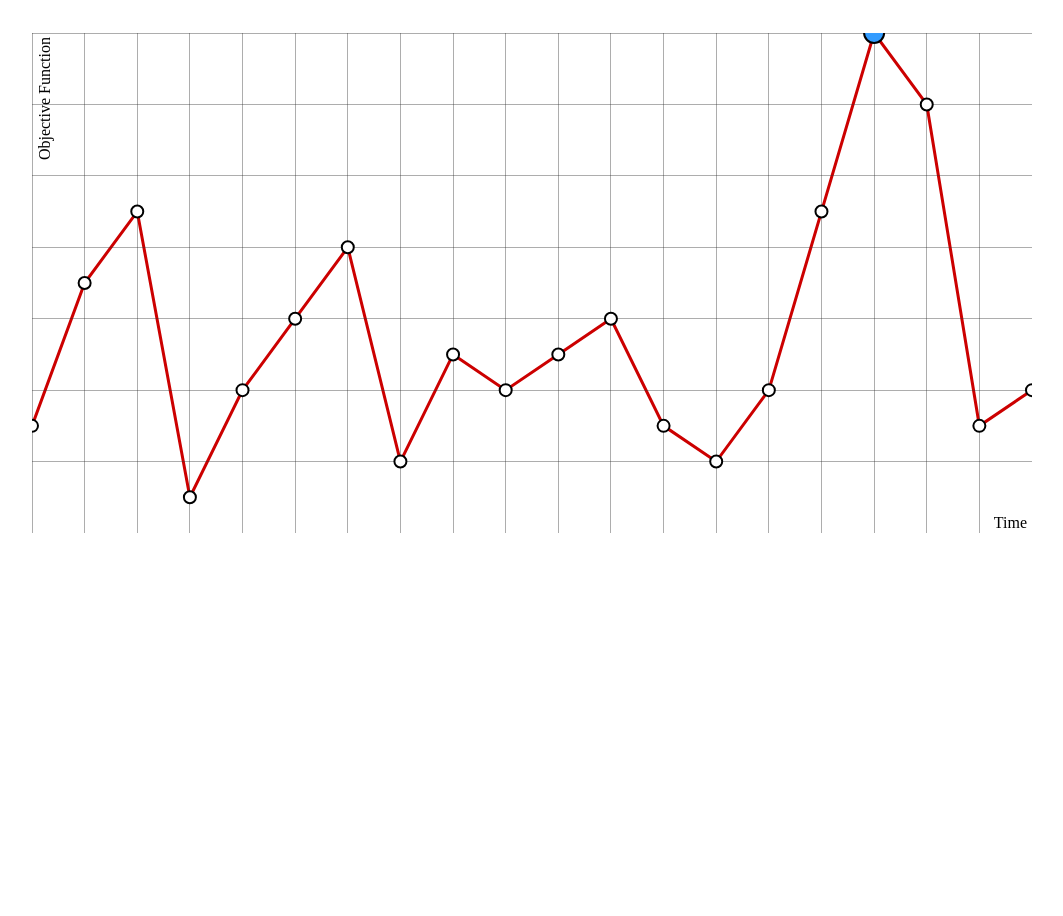
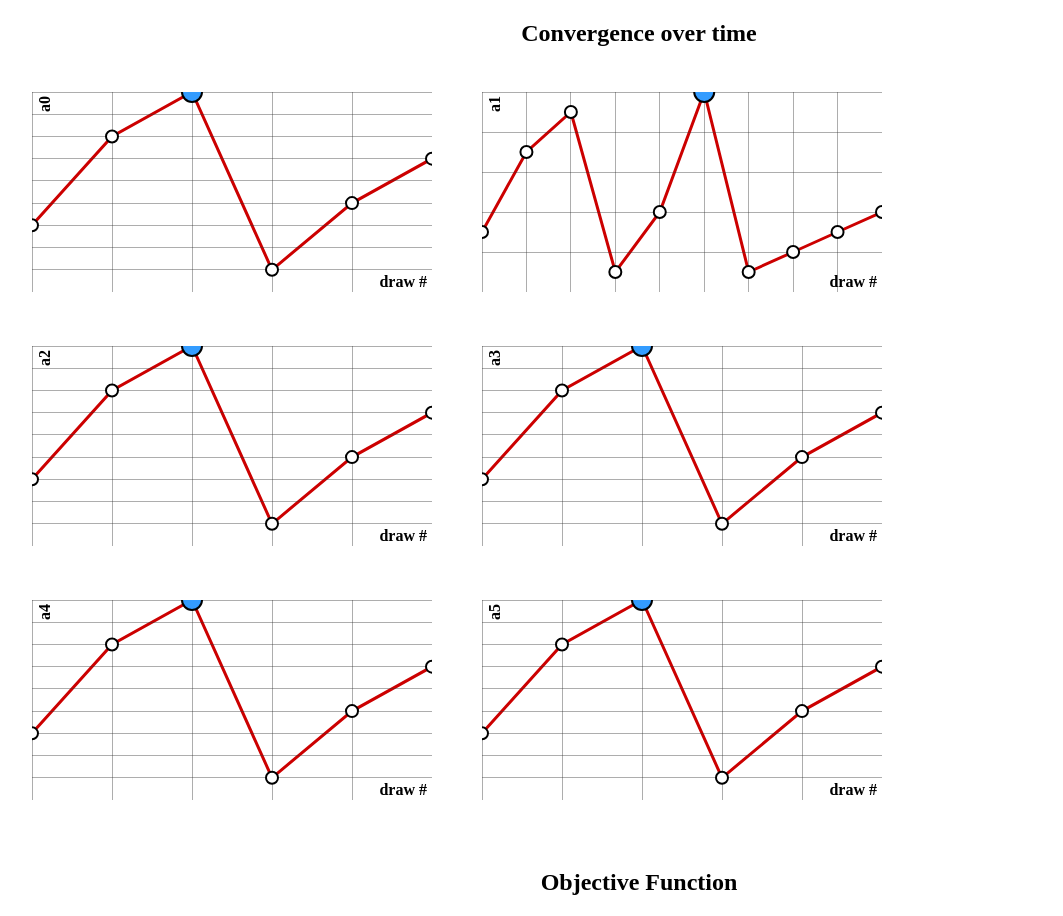
Before and after one commit to Chouffe/az, a plain HTML site: page static/index.html in a window 1280 px wide. Shown: the whole page, without its empty margins (1-1064 px from the left). Before the commit the page ends 800 px from the top, so only its background shows below. Drawn offline with nearby package versions, Linux system fonts and the light colour scheme.

Commit message:
Refactor code for graphs

```diff
--- /dev/null
+++ b/static/css/graph.css
@@ -0,0 +1,52 @@
+h2 {
+    text-align: center;
+}
+
+#charts {
+    display: flex;
+    flex-wrap: wrap;
+    margin-bottom: 40px;
+}
+
+svg {
+    padding:25px;
+}
+
+path {
+    fill: none;
+    stroke: #c00;
+    stroke-width: 3px;
+}
+
+g line {
+    stroke-width: 1px;
+    stroke: #333;
+    stroke-opacity: 0.4;
+    shape-rendering: crispedges;
+}
+
+g text {
+    color: black;
+}
+
+svg .tick text,
+svg .tick2 text
+{
+    font-size: 12px;
+}
+
+svg .point {
+    stroke: black;
+    stroke-width: 2px;
+    fill: #fff;
+}
+
+svg .max {
+    stroke: black;
+    stroke-width: 2px;
+    fill: #339CFF;
+}
+
+svg .domain {
+    font-weight: bold;
+}
--- a/static/index.html
+++ b/static/index.html
@@ -1,120 +1,35 @@
 <!DOCTYPE html>
 <html>
     <head>
-        <script src="http://d3js.org/d3.v3.min.js" charset="utf-8"></script>
-        <style>
-
-            svg {
-                padding:25px;
-            }
-            path {
-                fill: none;
-                stroke: #c00;
-                stroke-width: 3px;
-            }
-            g line {
-                stroke-width: 1px;
-                stroke: #333;
-                stroke-opacity: 0.4;
-                shape-rendering: crispedges;
-            }
-            g text {
-                color: black;
-            }
-
-            svg .point {
-                stroke: black;
-                stroke-width: 2px;
-                fill: #fff;
-            }
-
-            svg .max {
-                stroke: black;
-                stroke-width: 2px;
-                fill: #339CFF;
-            }
-
-        </style>
+        <link rel='stylesheet' type='text/css' href='css/graph.css'/>
     </head>
     <body>
-        <div id="chart"></div>
+        <h2>Convergence over time</h2>
+        <div id="charts"></div>
+
+        <div id="objective-function">
+            <h2>Objective Function</h2>
+        </div>
+
+        <script src="http://d3js.org/d3.v3.min.js" charset="utf-8"></script>
+        <script src="js/graph.js" charset="utf-8"></script>
+
         <script>
-            var data  = [3,7,9,1,4,6,8,2,5,4,5,6,3,2,4,9,14,12,3,4]
-            var w     = 1000
-            var h     = 500
-            var max   = d3.max(data)
+            // Todo: Make a chart for each variable
+        var data = {
+            'a0': [3,7,9,1,4,6],
+            'a1': [3,7,9,1,4,10,1,2,3,4],
+            'a2': [3,7,9,1,4,6],
+            'a3': [3,7,9,1,4,6],
+            'a4': [3,7,9,1,4,6],
+            'a5': [3,7,9,1,4,6],
+        };
 
-            var x  = d3.scale.linear().domain([0, data.length - 1]).range([0, w])
-            var y  = d3.scale.linear().domain([0, max]).range([h, 0])
-
-            var vis = d3.select('#chart')
-            .append('svg:svg')
-            .attr('width', w)
-            .attr('height', h)
-
-            vis.selectAll('path.line')
-            .data([data])
-            .enter().append("svg:path")
-            .attr("d", d3.svg.line().x(function (d, i) { return x(i); }).y(function (d) { return y(d); }))
-
-            vis.append("svg:text")
-            .text("Objective Function")
-            .attr('dy', 18)
-            .attr('dx', -4)
-            .attr('text-anchor', 'end')
-            .attr('transform', "rotate(270)")
-            .attr("class", "domain");
-
-            vis.append("svg:text")
-            .text("Time")
-            .attr('dy', h - 5)
-            .attr('dx', w - 5)
-            .attr('text-anchor', 'end')
-            .attr("class", "domain");
-
-            ticks = vis.selectAll('.tick')
-            .data(y.ticks(7))
-            .enter().append('svg:g')
-            .attr('transform', function (d) {  return "translate(0, " + y(d) + ")"; })
-            .attr('class', 'tick')
-
-            ticks2 = vis.selectAll('.tick2')
-            .data(x.ticks(data.length))
-            .enter().append('svg:g')
-            .attr('transform', function (d, i) {  return "translate(" + x(i) + ", 0)"; })
-            .attr('class', 'tick2')
-
-            ticks.append('svg:line')
-            .attr('y1', 0)
-            .attr('y2', 0)
-            .attr('x1', 0)
-            .attr('x2', w)
-
-            ticks2.append('svg:line')
-            .attr('y1', 0)
-            .attr('y2', h)
-            .attr('x1', 0)
-            .attr('x2', 0)
-
-            ticks.append('svg:text')
-            .text(function (d) { return d; })
-            .attr('text-anchor', 'end')
-            .attr('dy', 2)
-            .attr('dx', -4)
-
-            ticks2.append('svg:text')
-            .text(function (d) { return d; })
-            .attr('text-anchor', 'end')
-            .attr('dy', h + 20)
-            .attr('dx', 4)
-
-            vis.selectAll('.point')
-            .data(data)
-            .enter().append("svg:circle")
-            .attr("class", function (d, i) { if (d == max) { return 'point max'; } else { return 'point'; }})
-            .attr("cx", function (d, i) { return x(i); })
-            .attr("cy", function (d) { return y(d); })
-            .attr("r", function (d, i) { if (d == max) { return 10; } else { return 6; }})
+        for(var varName in data) {
+            ydata = data[varName];
+            xdata = range(ydata.length);
+            drawChart(xdata, ydata, "draw #", varName, "#charts");
+        }
 
         </script>
     </body>
--- /dev/null
+++ b/static/js/graph.js
@@ -0,0 +1,96 @@
+function range(n) {
+    return Array.apply(null, {length: n}).map(Number.call, Number);
+}
+
+function drawChart(xdata, ydata, xlabel, ylabel, id_parent, w, h, color) {
+
+    // Default parameters
+    id_parent = typeof id_parent !== 'undefined' ? id_parent : 'body';
+    w = typeof w !== 'undefined' ? w : 400;
+    h = typeof h !== 'undefined' ? h : 200;
+    xlabel = typeof xlabel !== 'undefined' ? xlabel : 'x';
+    ylabel = typeof ylabel !== 'undefined' ? ylabel : 'y';
+    color = typeof color !== 'undefined' ? color : '#c00';
+
+    // Scaling the axis
+    var max = d3.max(ydata);
+    var x  = d3.scale.linear().domain([0, xdata.length - 1]).range([0, w]);
+    var y  = d3.scale.linear().domain([0, max]).range([h, 0]);
+
+    // Creating the SVG
+    var vis = d3.select(id_parent)
+    .append('div')
+    .attr('class', 'chart')
+    .append('svg:svg')
+    .attr('width', w)
+    .attr('height', h);
+
+    // Drawing the path
+    vis.selectAll('path.line')
+    .data([ydata])
+    .enter().append("svg:path")
+    .style("stroke", color)
+    .attr("d", d3.svg.line().x(function (d, i) { return x(i); }).y(function (d) { return y(d); }));
+
+    // The domains
+    vis.append("svg:text")
+    .text(ylabel)
+    .attr('dy', 18)
+    .attr('dx', -4)
+    .attr('text-anchor', 'end')
+    .attr('transform', "rotate(270)")
+    .attr("class", "domain");
+
+    vis.append("svg:text")
+    .text(xlabel)
+    .attr('dy', h - 5)
+    .attr('dx', w - 5)
+    .attr('text-anchor', 'end')
+    .attr("class", "domain");
+
+    // The ticks
+    ticks = vis.selectAll('.tick')
+    .data(y.ticks(7))
+    .enter().append('svg:g')
+    .attr('transform', function (d) {  return "translate(0, " + y(d) + ")"; })
+    .attr('class', 'tick');
+
+    ticks2 = vis.selectAll('.tick2')
+    .data(x.ticks(xdata.length - 2))
+    .enter().append('svg:g')
+    .attr('transform', function (d, i) {  return "translate(" + x(i) + ", 0)"; })
+    .attr('class', 'tick2');
+
+    ticks.append('svg:line')
+    .attr('y1', 0)
+    .attr('y2', 0)
+    .attr('x1', 0)
+    .attr('x2', w);
+
+    ticks2.append('svg:line')
+    .attr('y1', 0)
+    .attr('y2', h)
+    .attr('x1', 0)
+    .attr('x2', 0);
+
+    ticks.append('svg:text')
+    .text(function (d) { return d; })
+    .attr('text-anchor', 'end')
+    .attr('dy', 2)
+    .attr('dx', -4);
+
+    ticks2.append('svg:text')
+    .data(xdata)
+    .text(function (d) { return d; })
+    .attr('text-anchor', 'end')
+    .attr('dy', h + 20)
+    .attr('dx', 4);
+
+    vis.selectAll('.point')
+    .data(ydata)
+    .enter().append("svg:circle")
+    .attr("class", function (d, i) { if (d == max) { return 'point max'; } else { return 'point'; }})
+    .attr("cx", function (d, i) { return x(i); })
+    .attr("cy", function (d) { return y(d); })
+    .attr("r", function (d, i) { if (d == max) { return 10; } else { return 6; }});
+}
```
